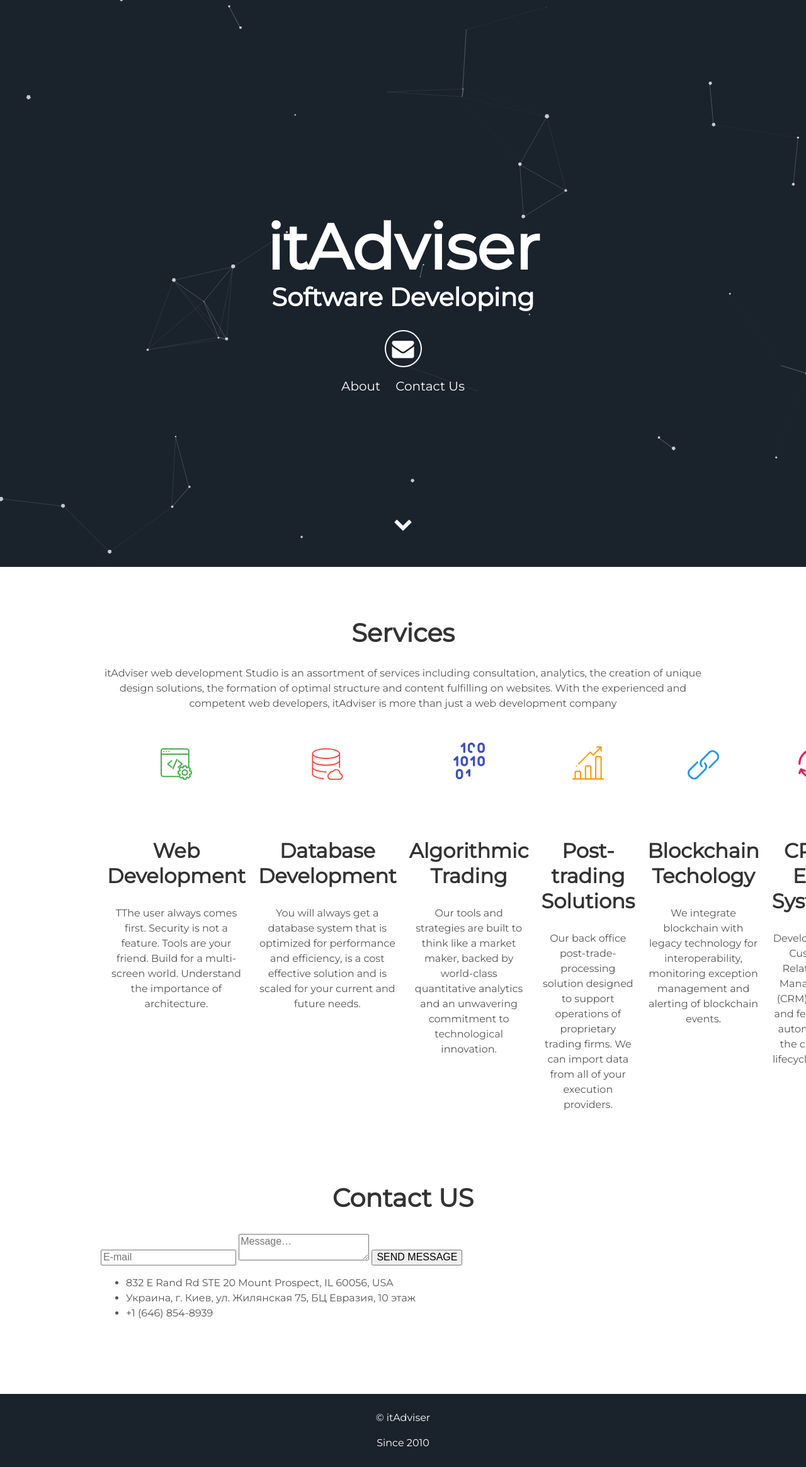
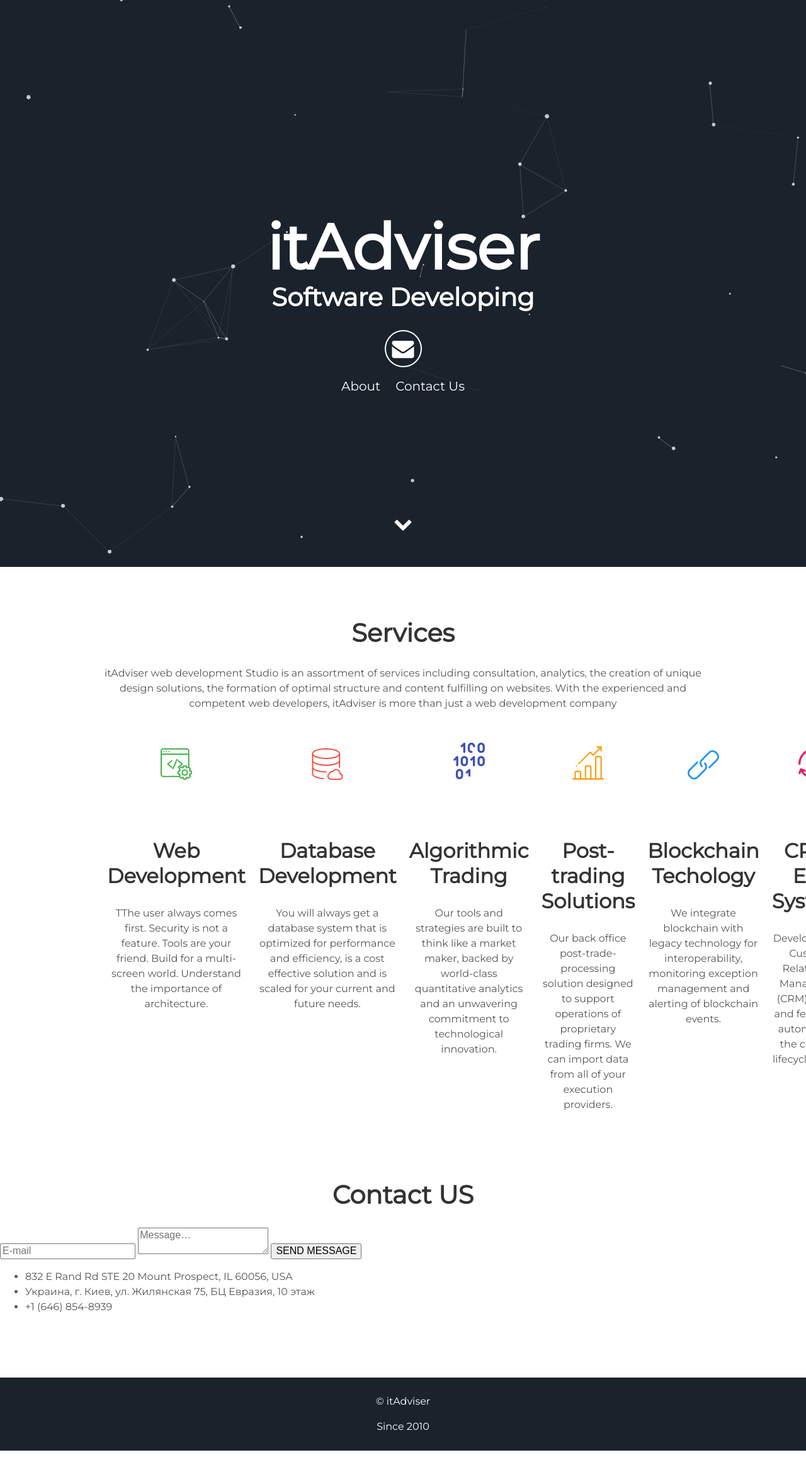
Before and after one commit to dvbogdan/itadviser, a Jekyll site: the page built from index.html, in a window 1280 px wide. Shown: the whole page at 63% size. Built offline with Jekyll 4.4.1, drawn with Linux system fonts in a browser that asks for light colours; after the commit the page ends 2303 px from its top, so only the background shows below that.

Commit message:
fix bugs

```diff
--- a/_includes/contactus.html
+++ b/_includes/contactus.html
@@ -1,4 +1,3 @@
-<div id="projects">
 <div class="user-details">
   <h1> Contact US </h1>
 </div>
@@ -18,4 +17,3 @@
     </ul>
   </div>
 </div>
-</div>
--- a/src/styles/_about.scss
+++ b/src/styles/_about.scss
@@ -7,7 +7,8 @@
   }
 }
 
-.tech {
+
+.tech{
   padding: 15px;
   margin: 1%;
   border: 1px solid #979797;
```
Lines whose indentation alone changed are shown as unchanged.
